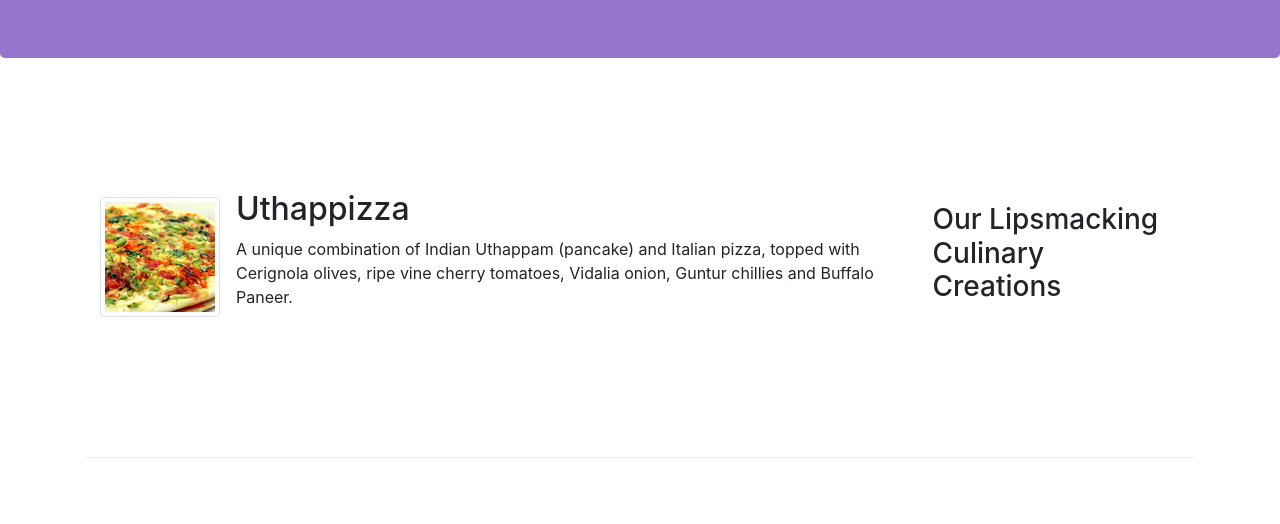
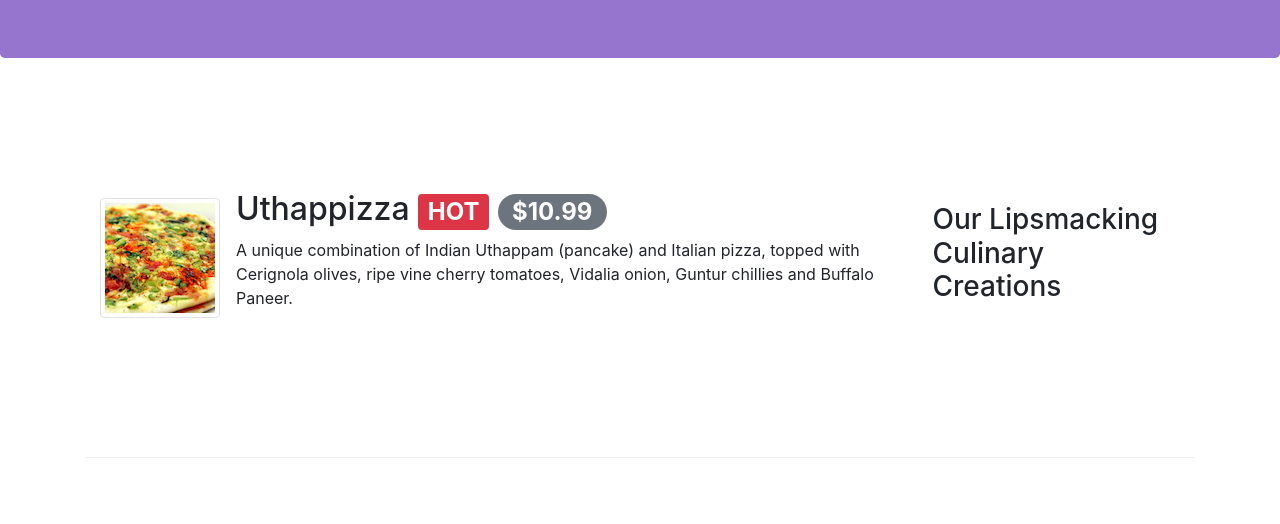
Before and after one commit to eshaan007/Bootstrap4, a website: page index.html in a window 1280 px wide. Shown: the part 276-800 px from the top of the page. Drawn offline with nearby package versions, Linux system fonts and the light colour scheme.

Commit message:
Alerting - Badges

```diff
--- a/index.html
+++ b/index.html
@@ -60,7 +60,7 @@
                     <img class="d-flex mr-3 img-thumbnail align-self-center"
                         src="img/uthappizza.png" alt="uthappizza">
                     <div class="media-body">
-                        <h2 class="mt-0"> Uthappizza</h2>
+                        <h2 class="mt-0"> Uthappizza <span class="badge badge-danger">HOT</span> <span class="badge badge-pill badge-secondary">$10.99</span></h2>
                         <p>A unique combination of Indian Uthappam (pancake) and Italian pizza, topped with Cerignola olives, ripe vine cherry tomatoes, Vidalia onion, Guntur chillies and Buffalo Paneer.</p>
                     </div>
                 </div>
```
